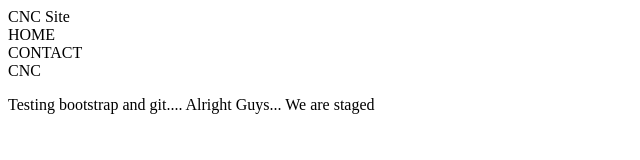
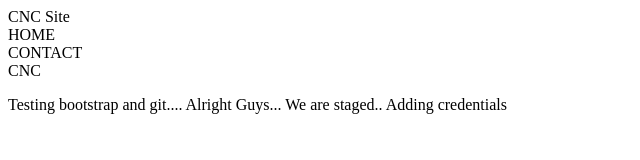
Before and after one commit to Revelationjay/CNC_website, a plain HTML site: page index.html in a window 1280 px wide. Shown: the whole page, without its empty margins (0-640 px from the left). Drawn offline with Linux system fonts and the light colour scheme.

Commit message:
added credentials

```diff
--- a/index.html
+++ b/index.html
@@ -22,7 +22,7 @@
 		</div>
 	</div>
 
-	<p class="text-primary">Testing bootstrap and git.... Alright Guys... We are staged</p>
+	<p class="text-primary">Testing bootstrap and git.... Alright Guys... We are staged.. Adding credentials</p>
 
 </div>
 
```
